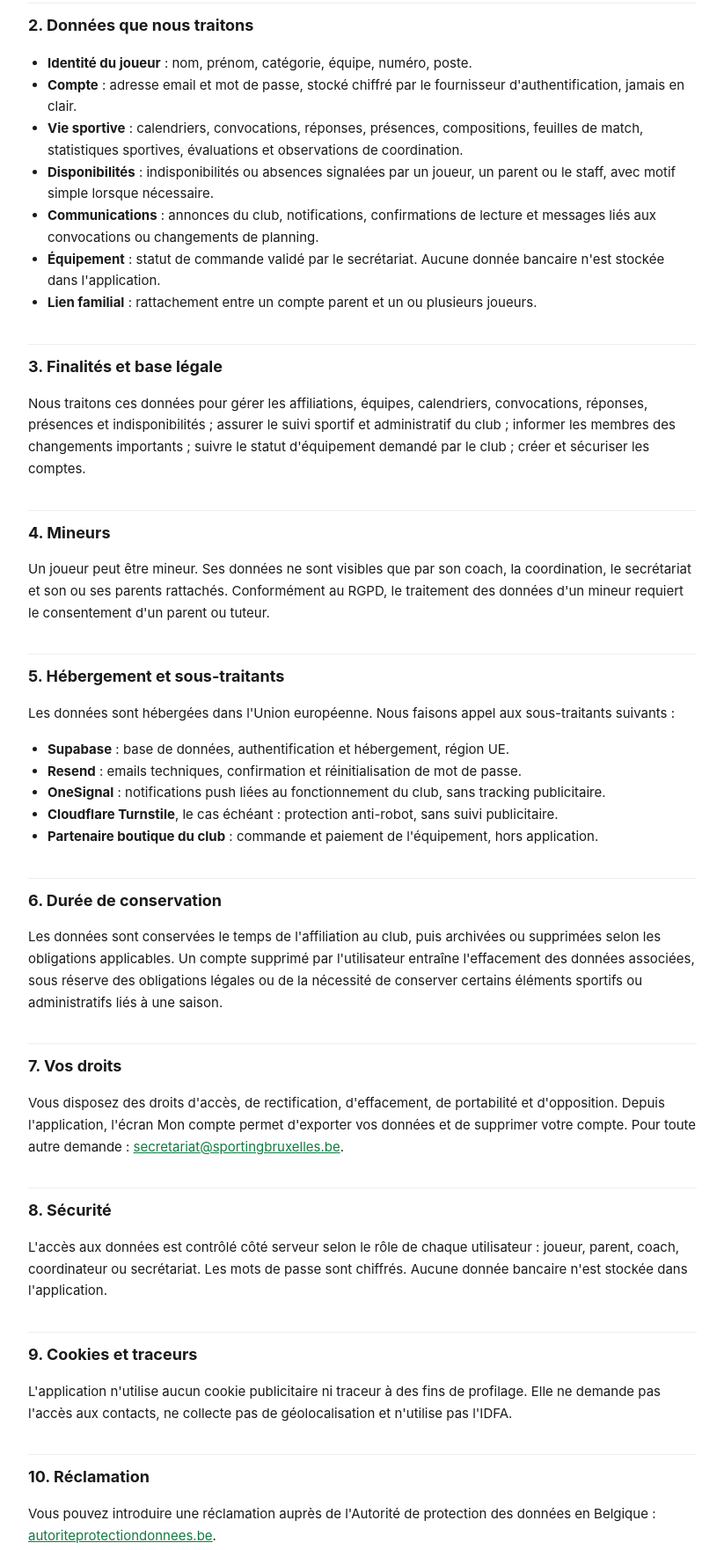
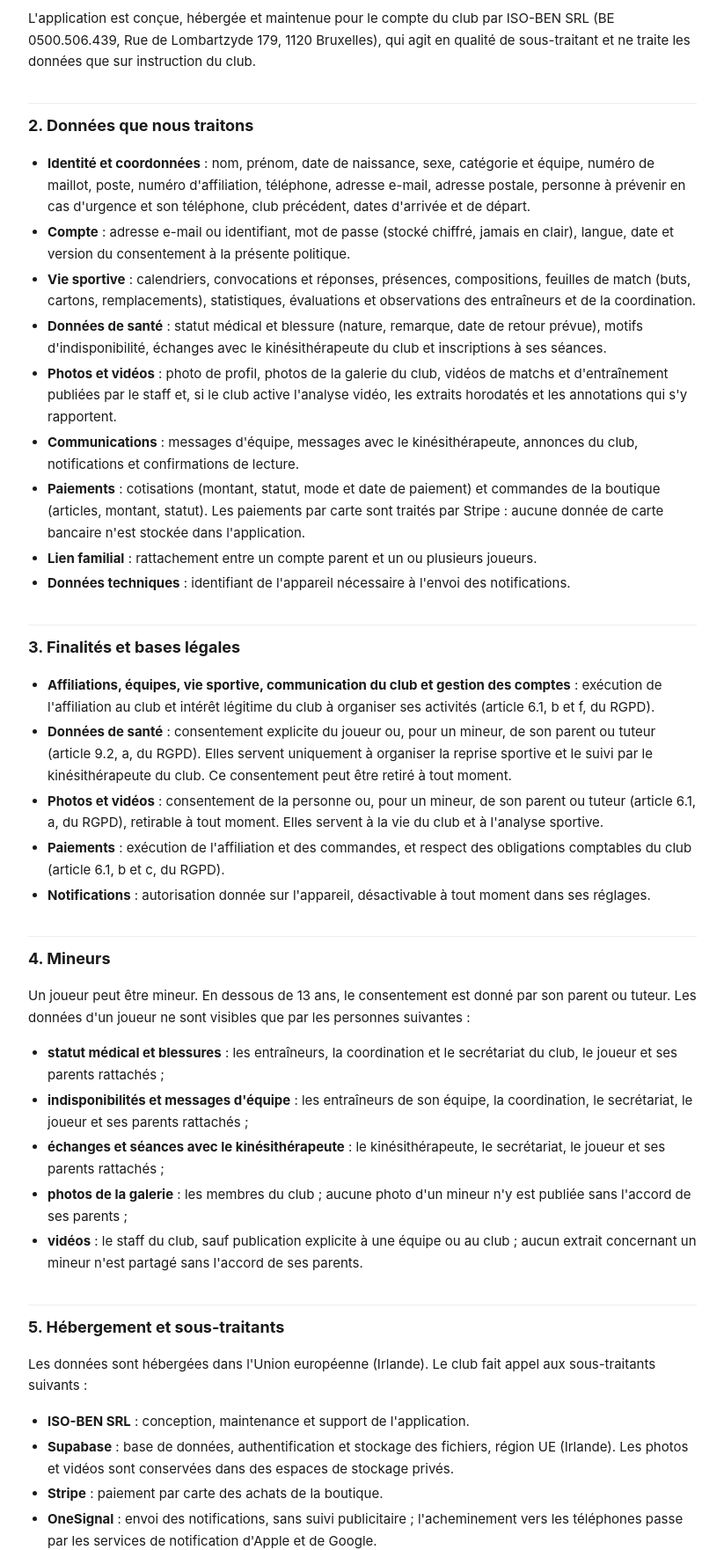
Before and after one commit to AchrafBen7/edys-legal, a plain HTML site: page sporting-bruxelles/index.html in a window 1280 px wide. Shown: the part 272-2034 px from the top of the page at 88% size, without its empty margins (228-1051 px from the left). Drawn offline with Linux system fonts and the light colour scheme.

Commit message:
Confidentialité Sporting v2 : santé, photos, vidéos, durées, sous-traitants (BROUILLON)
Ajouts vérifiés contre la base Sporting : données de santé (player_medical,
indisponibilités, kiné), photos (galerie, profil), vidéos (+ analyse vidéo),
paiements Stripe, identifiant d'appareil, responsable avec n° BCE vérifié,
ISO-BEN comme sous-traitant, bases légales, accès réels par rôle (RLS),
durées de conservation proposées (à valider par le club).

Co-Authored-By: Claude Opus 5.5 <noreply@anthropic.com>

```diff
--- a/sporting-bruxelles/index.html
+++ b/sporting-bruxelles/index.html
@@ -14,6 +14,7 @@
   .sub { color: #666; font-size: 14px; margin: 0 0 24px; }
   p, li { font-size: 15px; }
   ul { padding-left: 22px; }
+  li { margin-bottom: 4px; }
   a { color: #0F7B3E; }
   footer { margin-top: 40px; color: #888; font-size: 13px; }
 </style>
@@ -21,47 +22,73 @@
 <body>
 <main>
   <h1>Politique de confidentialité</h1>
-  <p class="sub">Application Sporting Bruxelles · Dernière mise à jour : 9 novembre 2026</p>
+  <p class="sub">Application Sporting Bruxelles · Version 2 · Dernière mise à jour : 15 novembre 2026</p>
 
   <h2>1. Responsable du traitement</h2>
-  <p>Le responsable du traitement des données est l'ASBL Sporting Bruxelles, Rue de Ransbeek 227, 1120 Bruxelles.
+  <p>Le responsable du traitement est l'ASBL Sporting Bruxelles FC (numéro d'entreprise BE 0828.141.161), Rue de Ransbeek 227, 1120 Bruxelles.
   Contact pour toute question relative aux données : <a href="mailto:secretariat@sportingbruxelles.be">secretariat@sportingbruxelles.be</a>.</p>
+  <p>L'application est conçue, hébergée et maintenue pour le compte du club par ISO-BEN SRL (BE 0500.506.439, Rue de Lombartzyde 179, 1120 Bruxelles), qui agit en qualité de sous-traitant et ne traite les données que sur instruction du club.</p>
 
   <h2>2. Données que nous traitons</h2>
   <ul>
-    <li><strong>Identité du joueur</strong> : nom, prénom, catégorie, équipe, numéro, poste.</li>
-    <li><strong>Compte</strong> : adresse email et mot de passe, stocké chiffré par le fournisseur d'authentification, jamais en clair.</li>
-    <li><strong>Vie sportive</strong> : calendriers, convocations, réponses, présences, compositions, feuilles de match, statistiques sportives, évaluations et observations de coordination.</li>
-    <li><strong>Disponibilités</strong> : indisponibilités ou absences signalées par un joueur, un parent ou le staff, avec motif simple lorsque nécessaire.</li>
-    <li><strong>Communications</strong> : annonces du club, notifications, confirmations de lecture et messages liés aux convocations ou changements de planning.</li>
-    <li><strong>Équipement</strong> : statut de commande validé par le secrétariat. Aucune donnée bancaire n'est stockée dans l'application.</li>
+    <li><strong>Identité et coordonnées</strong> : nom, prénom, date de naissance, sexe, catégorie et équipe, numéro de maillot, poste, numéro d'affiliation, téléphone, adresse e-mail, adresse postale, personne à prévenir en cas d'urgence et son téléphone, club précédent, dates d'arrivée et de départ.</li>
+    <li><strong>Compte</strong> : adresse e-mail ou identifiant, mot de passe (stocké chiffré, jamais en clair), langue, date et version du consentement à la présente politique.</li>
+    <li><strong>Vie sportive</strong> : calendriers, convocations et réponses, présences, compositions, feuilles de match (buts, cartons, remplacements), statistiques, évaluations et observations des entraîneurs et de la coordination.</li>
+    <li><strong>Données de santé</strong> : statut médical et blessure (nature, remarque, date de retour prévue), motifs d'indisponibilité, échanges avec le kinésithérapeute du club et inscriptions à ses séances.</li>
+    <li><strong>Photos et vidéos</strong> : photo de profil, photos de la galerie du club, vidéos de matchs et d'entraînement publiées par le staff et, si le club active l'analyse vidéo, les extraits horodatés et les annotations qui s'y rapportent.</li>
+    <li><strong>Communications</strong> : messages d'équipe, messages avec le kinésithérapeute, annonces du club, notifications et confirmations de lecture.</li>
+    <li><strong>Paiements</strong> : cotisations (montant, statut, mode et date de paiement) et commandes de la boutique (articles, montant, statut). Les paiements par carte sont traités par Stripe : aucune donnée de carte bancaire n'est stockée dans l'application.</li>
     <li><strong>Lien familial</strong> : rattachement entre un compte parent et un ou plusieurs joueurs.</li>
+    <li><strong>Données techniques</strong> : identifiant de l'appareil nécessaire à l'envoi des notifications.</li>
   </ul>
 
-  <h2>3. Finalités et base légale</h2>
-  <p>Nous traitons ces données pour gérer les affiliations, équipes, calendriers, convocations, réponses, présences et indisponibilités ; assurer le suivi sportif et administratif du club ; informer les membres des changements importants ; suivre le statut d'équipement demandé par le club ; créer et sécuriser les comptes.</p>
+  <h2>3. Finalités et bases légales</h2>
+  <ul>
+    <li><strong>Affiliations, équipes, vie sportive, communication du club et gestion des comptes</strong> : exécution de l'affiliation au club et intérêt légitime du club à organiser ses activités (article 6.1, b et f, du RGPD).</li>
+    <li><strong>Données de santé</strong> : consentement explicite du joueur ou, pour un mineur, de son parent ou tuteur (article 9.2, a, du RGPD). Elles servent uniquement à organiser la reprise sportive et le suivi par le kinésithérapeute du club. Ce consentement peut être retiré à tout moment.</li>
+    <li><strong>Photos et vidéos</strong> : consentement de la personne ou, pour un mineur, de son parent ou tuteur (article 6.1, a, du RGPD), retirable à tout moment. Elles servent à la vie du club et à l'analyse sportive.</li>
+    <li><strong>Paiements</strong> : exécution de l'affiliation et des commandes, et respect des obligations comptables du club (article 6.1, b et c, du RGPD).</li>
+    <li><strong>Notifications</strong> : autorisation donnée sur l'appareil, désactivable à tout moment dans ses réglages.</li>
+  </ul>
 
   <h2>4. Mineurs</h2>
-  <p>Un joueur peut être mineur. Ses données ne sont visibles que par son coach, la coordination, le secrétariat et son ou ses parents rattachés. Conformément au RGPD, le traitement des données d'un mineur requiert le consentement d'un parent ou tuteur.</p>
+  <p>Un joueur peut être mineur. En dessous de 13 ans, le consentement est donné par son parent ou tuteur. Les données d'un joueur ne sont visibles que par les personnes suivantes :</p>
+  <ul>
+    <li><strong>statut médical et blessures</strong> : les entraîneurs, la coordination et le secrétariat du club, le joueur et ses parents rattachés ;</li>
+    <li><strong>indisponibilités et messages d'équipe</strong> : les entraîneurs de son équipe, la coordination, le secrétariat, le joueur et ses parents rattachés ;</li>
+    <li><strong>échanges et séances avec le kinésithérapeute</strong> : le kinésithérapeute, le secrétariat, le joueur et ses parents rattachés ;</li>
+    <li><strong>photos de la galerie</strong> : les membres du club ; aucune photo d'un mineur n'y est publiée sans l'accord de ses parents ;</li>
+    <li><strong>vidéos</strong> : le staff du club, sauf publication explicite à une équipe ou au club ; aucun extrait concernant un mineur n'est partagé sans l'accord de ses parents.</li>
+  </ul>
 
   <h2>5. Hébergement et sous-traitants</h2>
-  <p>Les données sont hébergées dans l'Union européenne. Nous faisons appel aux sous-traitants suivants :</p>
+  <p>Les données sont hébergées dans l'Union européenne (Irlande). Le club fait appel aux sous-traitants suivants :</p>
   <ul>
-    <li><strong>Supabase</strong> : base de données, authentification et hébergement, région UE.</li>
-    <li><strong>Resend</strong> : emails techniques, confirmation et réinitialisation de mot de passe.</li>
-    <li><strong>OneSignal</strong> : notifications push liées au fonctionnement du club, sans tracking publicitaire.</li>
+    <li><strong>ISO-BEN SRL</strong> : conception, maintenance et support de l'application.</li>
+    <li><strong>Supabase</strong> : base de données, authentification et stockage des fichiers, région UE (Irlande). Les photos et vidéos sont conservées dans des espaces de stockage privés.</li>
+    <li><strong>Stripe</strong> : paiement par carte des achats de la boutique.</li>
+    <li><strong>OneSignal</strong> : envoi des notifications, sans suivi publicitaire ; l'acheminement vers les téléphones passe par les services de notification d'Apple et de Google.</li>
+    <li><strong>Resend</strong> : e-mails techniques, notamment la réinitialisation du mot de passe.</li>
     <li><strong>Cloudflare Turnstile</strong>, le cas échéant : protection anti-robot, sans suivi publicitaire.</li>
-    <li><strong>Partenaire boutique du club</strong> : commande et paiement de l'équipement, hors application.</li>
+  </ul>
+  <p>Certains de ces prestataires sont établis hors de l'Union européenne, notamment aux États-Unis. Les transferts éventuels de données sont encadrés par les garanties prévues par le RGPD.</p>
+
+  <h2>6. Durée de conservation</h2>
+  <ul>
+    <li><strong>Compte et coordonnées</strong> : pendant l'affiliation ; supprimés à la suppression du compte, et au plus tard 12 mois après la fin de l'affiliation.</li>
+    <li><strong>Vie sportive</strong> (présences, convocations, compositions, statistiques, évaluations) : la saison en cours et les deux saisons suivantes, pour le suivi du joueur d'une catégorie à l'autre, puis suppression.</li>
+    <li><strong>Données de santé</strong> (statut médical, blessures, motifs d'indisponibilité, échanges et séances avec le kinésithérapeute) : jusqu'à la fin de la saison en cours, ou plus tôt sur demande.</li>
+    <li><strong>Photos et vidéos</strong> : deux saisons, ou retrait sur simple demande.</li>
+    <li><strong>Messages et notifications</strong> : 12 mois.</li>
+    <li><strong>Journal des actions administratives</strong> : 24 mois.</li>
+    <li><strong>Paiements et commandes</strong> : durée légale de conservation des pièces comptables.</li>
   </ul>
 
-  <h2>6. Durée de conservation</h2>
-  <p>Les données sont conservées le temps de l'affiliation au club, puis archivées ou supprimées selon les obligations applicables. Un compte supprimé par l'utilisateur entraîne l'effacement des données associées, sous réserve des obligations légales ou de la nécessité de conserver certains éléments sportifs ou administratifs liés à une saison.</p>
-
   <h2>7. Vos droits</h2>
-  <p>Vous disposez des droits d'accès, de rectification, d'effacement, de portabilité et d'opposition. Depuis l'application, l'écran Mon compte permet d'exporter vos données et de supprimer votre compte. Pour toute autre demande : <a href="mailto:secretariat@sportingbruxelles.be">secretariat@sportingbruxelles.be</a>.</p>
+  <p>Vous disposez des droits d'accès, de rectification, d'effacement, de limitation, de portabilité et d'opposition, ainsi que du droit de retirer à tout moment votre consentement pour les données de santé, les photos et les vidéos. Depuis l'application, l'écran Mon compte permet d'exporter vos données et de supprimer votre compte. Pour toute autre demande : <a href="mailto:secretariat@sportingbruxelles.be">secretariat@sportingbruxelles.be</a>. Le club répond dans un délai d'un mois.</p>
 
   <h2>8. Sécurité</h2>
-  <p>L'accès aux données est contrôlé côté serveur selon le rôle de chaque utilisateur : joueur, parent, coach, coordinateur ou secrétariat. Les mots de passe sont chiffrés. Aucune donnée bancaire n'est stockée dans l'application.</p>
+  <p>L'accès aux données est contrôlé côté serveur selon le rôle de chaque utilisateur (joueur, parent, entraîneur, coordinateur, secrétariat, kinésithérapeute) et, pour les entraîneurs, selon leur équipe lorsque la donnée le prévoit. Les échanges sont chiffrés, les mots de passe sont stockés chiffrés et les photos et vidéos sont conservées dans des espaces privés. Aucune donnée de carte bancaire n'est stockée dans l'application.</p>
 
   <h2>9. Cookies et traceurs</h2>
   <p>L'application n'utilise aucun cookie publicitaire ni traceur à des fins de profilage. Elle ne demande pas l'accès aux contacts, ne collecte pas de géolocalisation et n'utilise pas l'IDFA.</p>
@@ -71,9 +98,9 @@
   <a href="https://www.autoriteprotectiondonnees.be">autoriteprotectiondonnees.be</a>.</p>
 
   <h2>11. Modifications</h2>
-  <p>Cette politique peut être mise à jour. La date de dernière mise à jour figure en haut de page.</p>
+  <p>Cette politique peut être mise à jour. La version et la date de dernière mise à jour figurent en haut de page ; en cas de modification importante, les membres en sont informés dans l'application.</p>
 
-  <footer>Sporting Bruxelles · Contact : <a href="mailto:secretariat@sportingbruxelles.be">secretariat@sportingbruxelles.be</a></footer>
+  <footer>Sporting Bruxelles FC (ASBL) · Contact : <a href="mailto:secretariat@sportingbruxelles.be">secretariat@sportingbruxelles.be</a></footer>
 </main>
 </body>
 </html>
```
